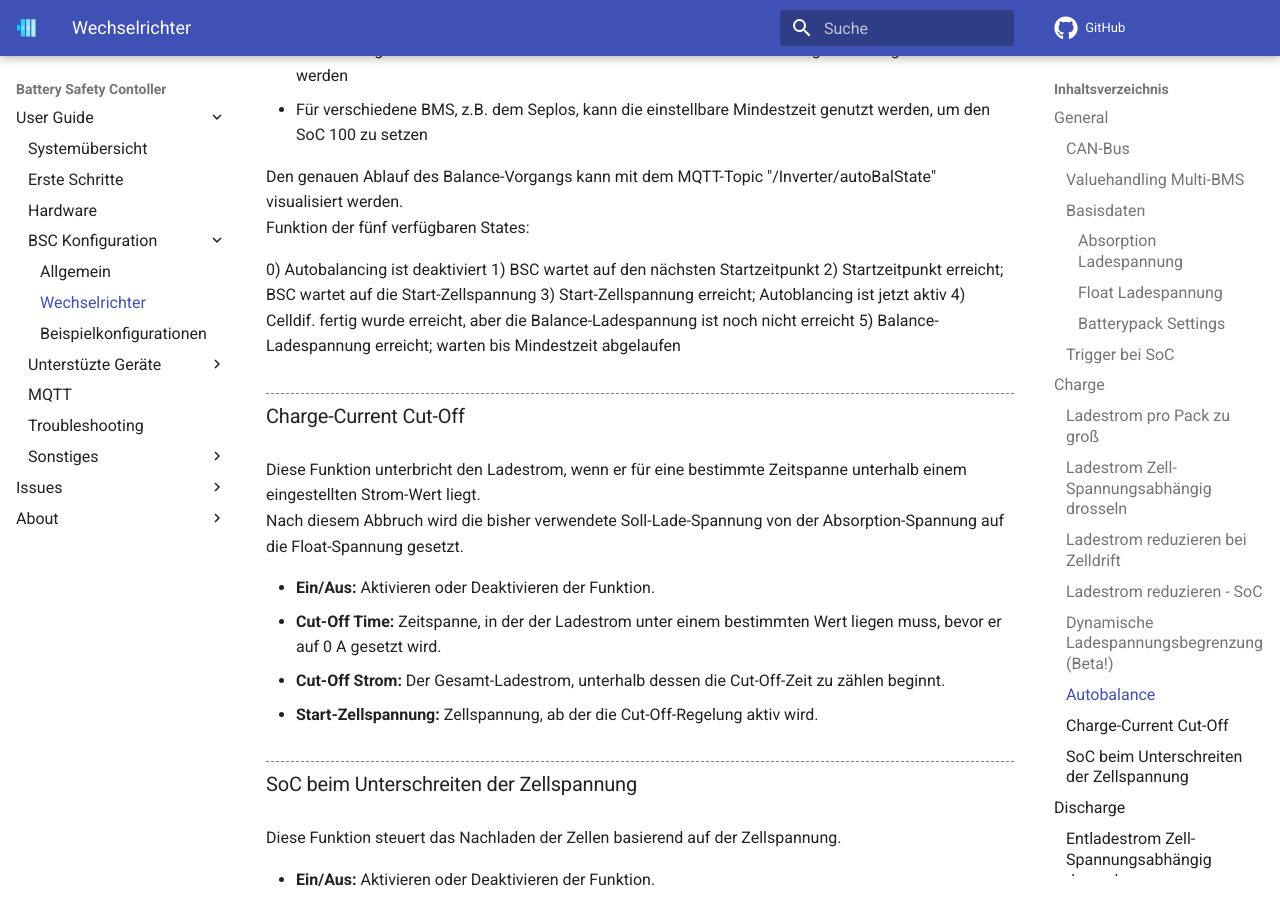
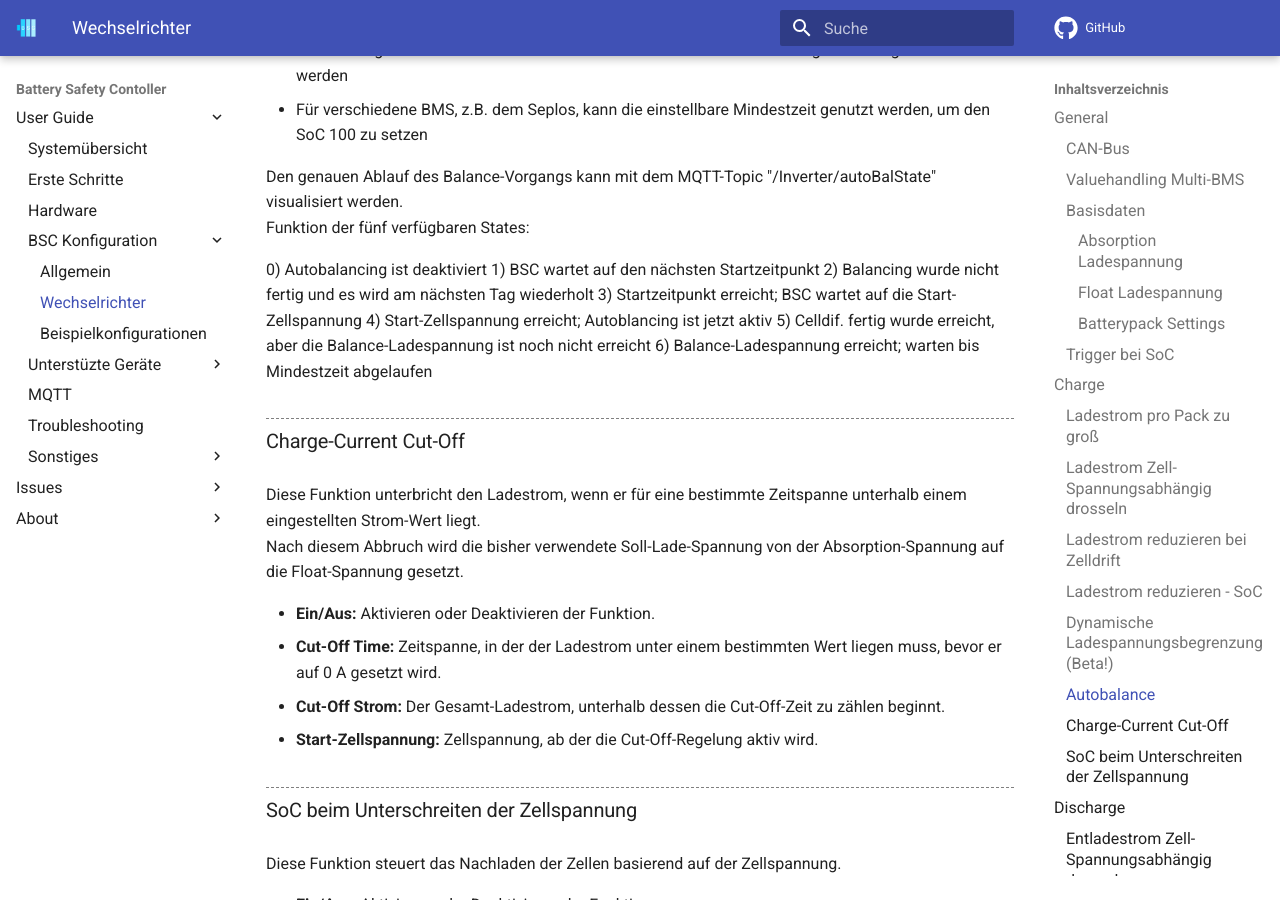
Before and after one commit to bsc-org/bsc, an MkDocs documentation site: the page built from docs/settings_inverter.md, in a window 1280 px wide and 900 px high, scrolled down 9366 px. Built offline with MkDocs 1.6.1 and Material for MkDocs 9.7.7, drawn with Linux system fonts in a browser that asks for light colours; comment, search, counter and statistics services are not loaded.

Commit message:
Autobal. state

```diff
--- a/docs/settings_inverter.md
+++ b/docs/settings_inverter.md
@@ -164,10 +164,11 @@ Funktion der fünf verfügbaren States:
 
 0) Autobalancing ist deaktiviert
 1) BSC wartet auf den nächsten Startzeitpunkt
-2) Startzeitpunkt erreicht; BSC wartet auf die Start-Zellspannung
-3) Start-Zellspannung erreicht; Autoblancing ist jetzt aktiv
-4) Celldif. fertig wurde erreicht, aber die Balance-Ladespannung ist noch nicht erreicht
-5) Balance-Ladespannung erreicht; warten bis Mindestzeit abgelaufen
+2) Balancing wurde nicht fertig und es wird am nächsten Tag wiederholt
+3) Startzeitpunkt erreicht; BSC wartet auf die Start-Zellspannung
+4) Start-Zellspannung erreicht; Autoblancing ist jetzt aktiv
+5) Celldif. fertig wurde erreicht, aber die Balance-Ladespannung ist noch nicht erreicht
+6) Balance-Ladespannung erreicht; warten bis Mindestzeit abgelaufen
 
 ### Charge-Current Cut-Off
 Diese Funktion unterbricht den Ladestrom, wenn er für eine bestimmte Zeitspanne unterhalb einem eingestellten Strom-Wert liegt.
```
